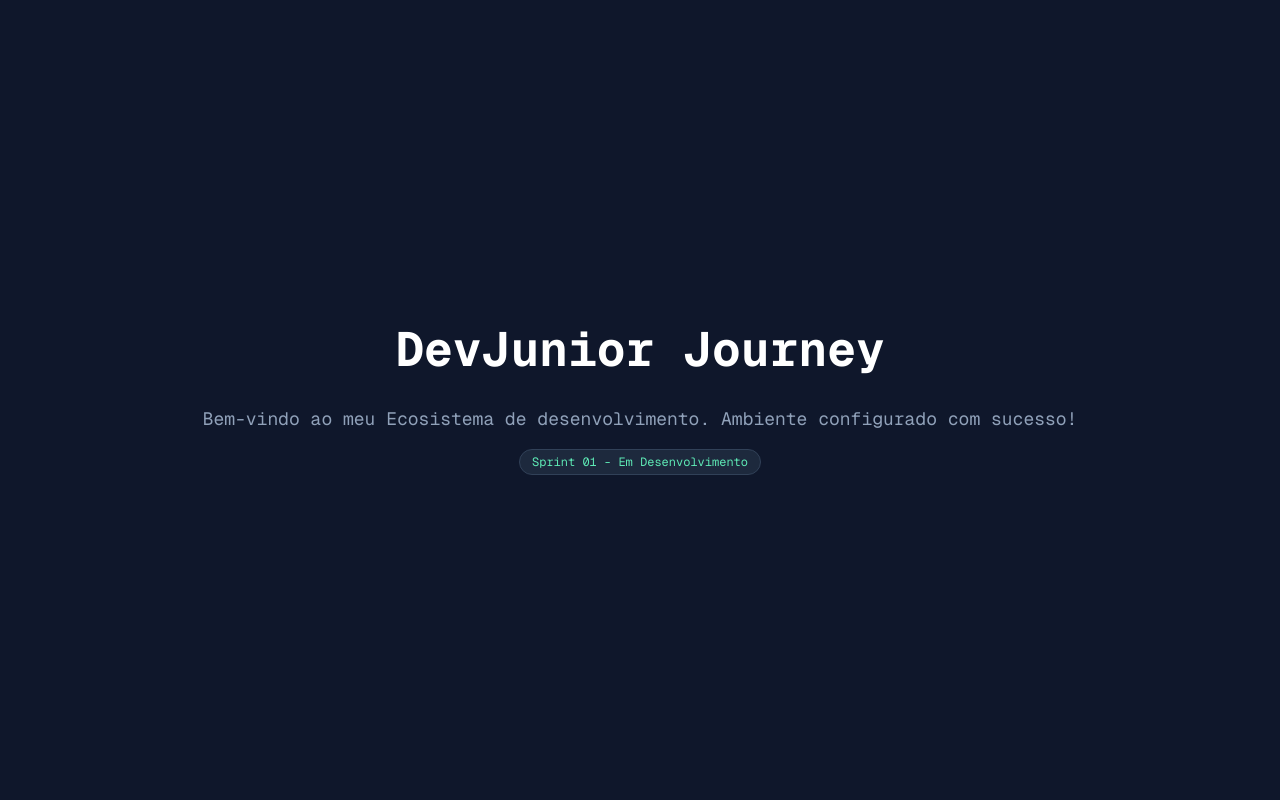
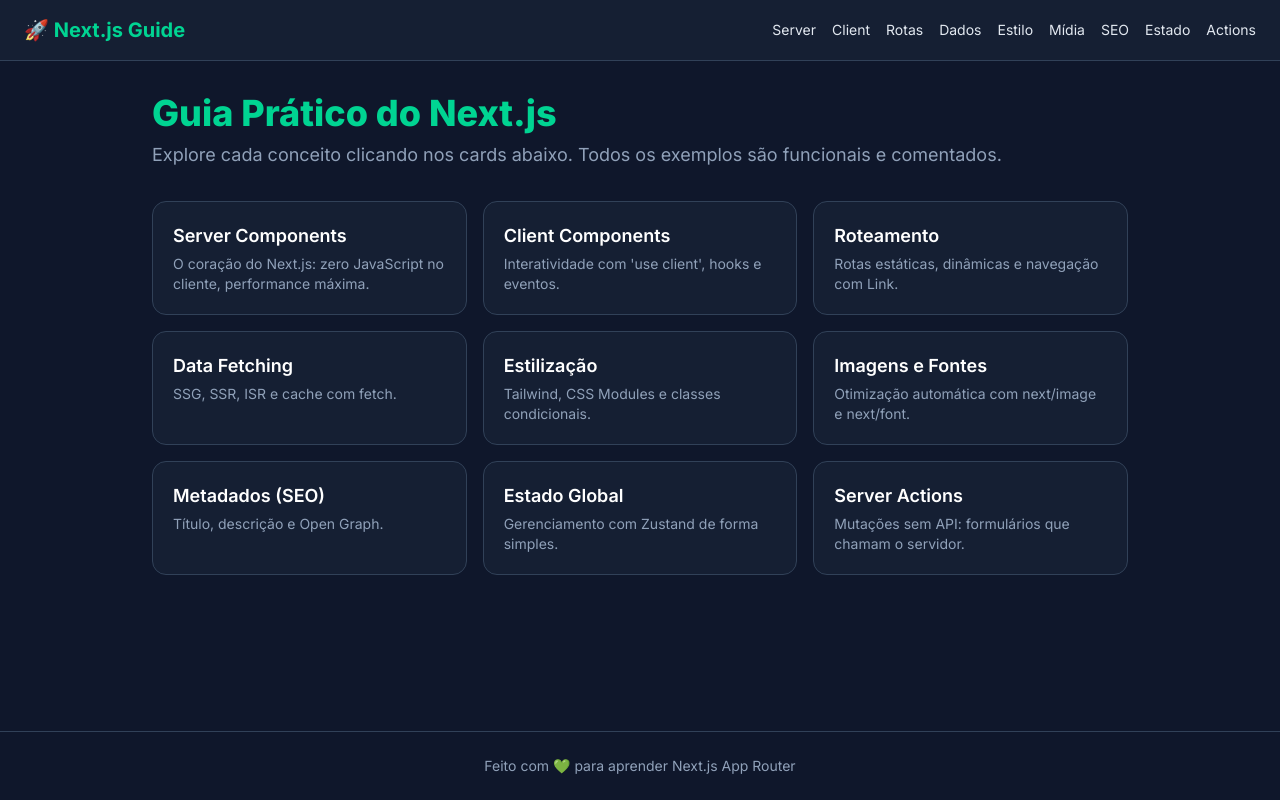
Before and after one commit to theemployee6-dev/devjunior-journey, a Next.js app: page / in a window 1280 px wide. Built offline with nearby package versions, Linux system fonts and the light colour scheme.

Commit message:
feat: descrição clara do que essa funcionalidade Server Components faz

```diff
--- /dev/null
+++ b/src/app/client-components/page.tsx
@@ -0,0 +1,7 @@
+export default function ClientComponentsPage() {
+  return (
+    <div>
+      <h1>Client Components</h1>
+    </div>
+  );
+}
--- /dev/null
+++ b/src/app/data-fetching/page.tsx
@@ -0,0 +1,7 @@
+export default function DataFetchingPage() {
+  return (
+    <div>
+      <h1>Data Fetching</h1>
+    </div>
+  );
+}
--- /dev/null
+++ b/src/app/estado-global/page.tsx
@@ -0,0 +1,7 @@
+export default function EstadoGlobalPage() {
+  return (
+    <div>
+      <h1>Estado Global</h1>
+    </div>
+  );
+}
--- /dev/null
+++ b/src/app/estilizacao/page.tsx
@@ -0,0 +1,7 @@
+export default function EstilizacaoPage() {
+  return (
+    <div>
+      <h1>Estilização</h1>
+    </div>
+  );
+}
--- /dev/null
+++ b/src/app/imagens-fontes/page.tsx
@@ -0,0 +1,7 @@
+export default function ImagensFontesPage() {
+  return (
+    <div>
+      <h1>Imagens e Fontes</h1>
+    </div>
+  );
+}
--- a/src/app/layout.tsx
+++ b/src/app/layout.tsx
@@ -1,34 +1,66 @@
 import type { Metadata } from "next";
-import { Geist, Geist_Mono } from "next/font/google";
+import { Inter } from "next/font/google";
 import "./globals.css";
+import Link from "next/link";
 
-const geistSans = Geist({
-  variable: "--font-geist-sans",
-  subsets: ["latin"],
-});
-
-const geistMono = Geist_Mono({
-  variable: "--font-geist-mono",
+const inter = Inter({
   subsets: ["latin"],
 });
 
 export const metadata: Metadata = {
-  title: "DevJunior Journey | Willians Tavares",
+  title: "DevJunior - Journey | Willians Tavares",
   description:
     "Portfólio de engenharia de software e UI/UX de um Desenvolvedor Front-End e Mobile.",
 };
 
+//componente de navegação (Client Component para interatividade)
+function NavLink({
+  href,
+  children,
+}: {
+  href: string;
+  children: React.ReactNode;
+}) {
+  return (
+    <Link href={href} className="hover:text-emerald-400 transition-colors">
+      {children}
+    </Link>
+  );
+}
+
 export default function RootLayout({
   children,
-}: Readonly<{
+}: {
   children: React.ReactNode;
-}>) {
+}) {
   return (
-    <html
-      lang="en"
-      className={`${geistSans.variable} ${geistMono.variable} h-full antialiased`}
-    >
-      <body className="min-h-full flex flex-col">{children}</body>
+    <html lang="pt-BR" className={`${inter.className} h-full antialiased`}>
+      <body className="bg-slate-900 text-slate-200 min-h-screen flex flex-col">
+        <header className="border-b border-slate-700 bg-slate-800/50 backdrop-blur-sm">
+          <div className="max-w-7xl mx-auto px-4 sm:px-6 py-4 flex flex-wrap items-center justify-between gap-4">
+            <Link href="/" className="text-xl font-bold text-emerald-400">
+              🚀 Next.js Guide
+            </Link>
+            <nav className="flex flex-wrap gap-4 text-sm">
+              <NavLink href="/server-components">Server</NavLink>
+              <NavLink href="/client-components">Client</NavLink>
+              <NavLink href="/roteamento">Rotas</NavLink>
+              <NavLink href="/data-fetching">Dados</NavLink>
+              <NavLink href="/estilizacao">Estilo</NavLink>
+              <NavLink href="/imagens-fontes">Mídia</NavLink>
+              <NavLink href="/metadados">SEO</NavLink>
+              <NavLink href="/estado-global">Estado</NavLink>
+              <NavLink href="/server-actions">Actions</NavLink>
+            </nav>
+          </div>
+        </header>
+        <main className="flex-1 max-w-5xl mx-auto w-full px-4 sm:px-6 py-8">
+          {children}
+        </main>
+        <footer className="border-t border-slate-700 py-6 text-center text-sm text-slate-400">
+          Feito com 💚 para aprender Next.js App Router
+        </footer>
+      </body>
     </html>
   );
 }
--- /dev/null
+++ b/src/app/metadados/page.tsx
@@ -0,0 +1,7 @@
+export default function MetadadosPage() {
+  return (
+    <div>
+      <h1>Metadados</h1>
+    </div>
+  );
+}
--- a/src/app/page.tsx
+++ b/src/app/page.tsx
@@ -1,18 +1,80 @@
-import React from "react";
+import Link from "next/link";
 
-export default function Home() {
+const topics = [
+  {
+    slug: "server-components",
+    title: "Server Components",
+    desc: "O coração do Next.js: zero JavaScript no cliente, performance máxima.",
+  },
+  {
+    slug: "client-components",
+    title: "Client Components",
+    desc: "Interatividade com 'use client', hooks e eventos.",
+  },
+  {
+    slug: "roteamento",
+    title: "Roteamento",
+    desc: "Rotas estáticas, dinâmicas e navegação com Link.",
+  },
+  {
+    slug: "data-fetching",
+    title: "Data Fetching",
+    desc: "SSG, SSR, ISR e cache com fetch.",
+  },
+  {
+    slug: "estilizacao",
+    title: "Estilização",
+    desc: "Tailwind, CSS Modules e classes condicionais.",
+  },
+  {
+    slug: "imagens-fontes",
+    title: "Imagens e Fontes",
+    desc: "Otimização automática com next/image e next/font.",
+  },
+  {
+    slug: "metadados",
+    title: "Metadados (SEO)",
+    desc: "Título, descrição e Open Graph.",
+  },
+  {
+    slug: "estado-global",
+    title: "Estado Global",
+    desc: "Gerenciamento com Zustand de forma simples.",
+  },
+  {
+    slug: "server-actions",
+    title: "Server Actions",
+    desc: "Mutações sem API: formulários que chamam o servidor.",
+  },
+];
+
+export default function HomePage() {
   return (
-    <main className="flex min-h-screen flex-col items-center justify-center bg-slate-900 p24 text-white">
-      <div className="z-10 max-w-5xl w-full items-center justify-between font-mono text-sm flex flex-col gap-4">
-        <h1 className="text-5xl font-bold mb-4">DevJunior Journey</h1>
-        <p className="text-slate-400 text-lg text-center">
-          Bem-vindo ao meu Ecosistema de desenvolvimento. Ambiente configurado
-          com sucesso!
+    <div className="space-y-8">
+      <div>
+        <h1 className="text-4xl font-extrabold text-emerald-400">
+          Guia Prático do Next.js
+        </h1>
+        <p className="text-slate-400 mt-2 text-lg">
+          Explore cada conceito clicando nos cards abaixo. Todos os exemplos são
+          funcionais e comentados.
         </p>
-        <span className="px-3 py-1 bg-slate-800 border border-slate-700 rounded-full text-xs text-emerald-300">
-          Sprint 01 - Em Desenvolvimento
-        </span>
       </div>
-    </main>
+
+      <div className="grid grid-cols-1 md:grid-cols-2 lg:grid-cols-3 gap-4">
+        {topics.map((topic) => (
+          <Link
+            key={topic.slug}
+            href={`/${topic.slug}`}
+            className="group bg-slate-800/50 p-5 rounded-xl border border-slate-700 hover:border-emerald-500/50 transition-all hover:bg-slate-800/80"
+          >
+            <h2 className="text-lg font-semibold text-white group-hover:text-emerald-400 transition">
+              {topic.title}
+            </h2>
+            <p className="text-sm text-slate-400 mt-1">{topic.desc}</p>
+          </Link>
+        ))}
+      </div>
+    </div>
   );
 }
--- /dev/null
+++ b/src/app/roteamento/page.tsx
@@ -0,0 +1,7 @@
+export default function RoteamentoPage() {
+  return (
+    <div>
+      <h1>Roteamento</h1>
+    </div>
+  );
+}
--- /dev/null
+++ b/src/app/server-actions/page.tsx
@@ -0,0 +1,7 @@
+export default function ServerActionsPage() {
+  return (
+    <div>
+      <h1>Server Actions</h1>
+    </div>
+  );
+}
--- /dev/null
+++ b/src/app/server-components/page.tsx
@@ -0,0 +1,78 @@
+/*
+Este arquivo é um Server Component por padrão sem usar "use client".
+ele roda apenas no servidor, não envia JavaScript para o navegador.
+*/
+
+//Podemos usar async/await diretamente
+
+async function getData() {
+  //simular uma chamada a banco de dados ou API
+  //no mundo real: fetch("https://api.exemplo.com/dados")
+  await new Promise((resolve) => setTimeout(resolve, 1000)); //delay proposital
+  return {
+    messagem: "Este dado foi buscado no servidor!",
+    timestamp: new Date().toISOString(),
+  };
+}
+
+export default async function ServerComponentsPage() {
+  const data = await getData(); //busca os dados no servidor
+
+  return (
+    <div className="space-y-6">
+      <h1 className="text-3xl font-bold text-emerald-400">
+        ⚡ Server Components
+      </h1>
+
+      <div className="bg-slate-800 p-6 rounded-xl border border-slate-700 space-y-4">
+        <p className="text-slate-300">
+          <strong className="text-white">O que são?</strong> Componentes que
+          executam{" "}
+          <span className="text-emerald-400">exclusivamente no Servidor</span>.
+          O HTML é gerado lá e enviado ao cliente. Isso resulta em:
+        </p>
+
+        <ul className="list-disc list-inside text-slate-300 space-y-1">
+          <li>
+            ✅ <span className="text-white">Zero JavaScript</span> no cliente
+            (menos bundle, mais performance).
+          </li>
+
+          <li>
+            ✅ <span className="text-white">Carregamento instantâneo</span> no
+            cliente (sem hydration pesada).
+          </li>
+
+          <li>
+            ✅ <span className="text-white">Melhor SEO</span> (conteúdo pronto
+            para crawlers).
+          </li>
+
+          <li>
+            ✅ <span className="text-white">Acesso direto</span> a bancos de
+            dados e APIS
+          </li>
+        </ul>
+
+        <p className="text-slate-300">
+          <strong className="text-white">Regra de ouro:</strong> Sempre prefira
+          Server Components a menos que precise interatividade (cliques, hooks).
+        </p>
+      </div>
+
+      {/* Exemplo prático de dados vindos do servidor */}
+      <div className="bg-slate-800/70 p-6 rounded-xl border border-slate-700">
+        <h2 className="text-xl font-semibold text-white mb-2">
+          Dado buscado no Servidor:
+        </h2>
+        <div className="bg-slate-900 p-4 rounded-lg font-mono text-sm text-emerald-300">
+          {JSON.stringify(data, null, 2)}
+        </div>
+        <p className="text-xs text-slate-400 mt-2">
+          Este dado foi renderizado no servidor e não há código JavaScript para
+          atualizá-lo no cliente.
+        </p>
+      </div>
+    </div>
+  );
+}
```
